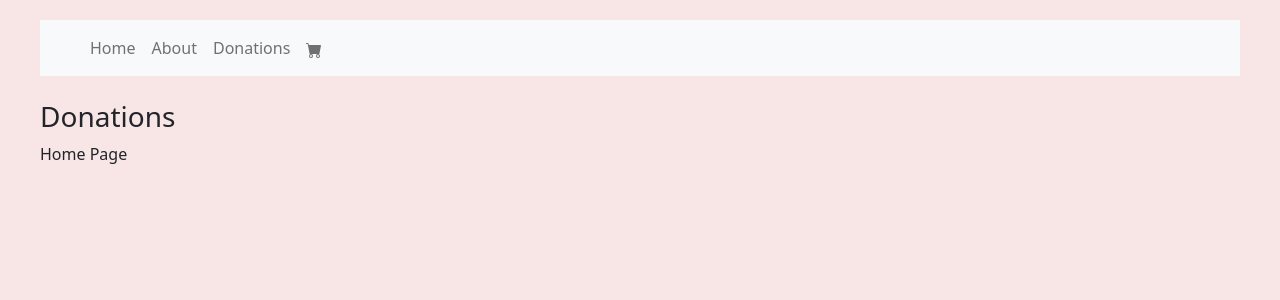
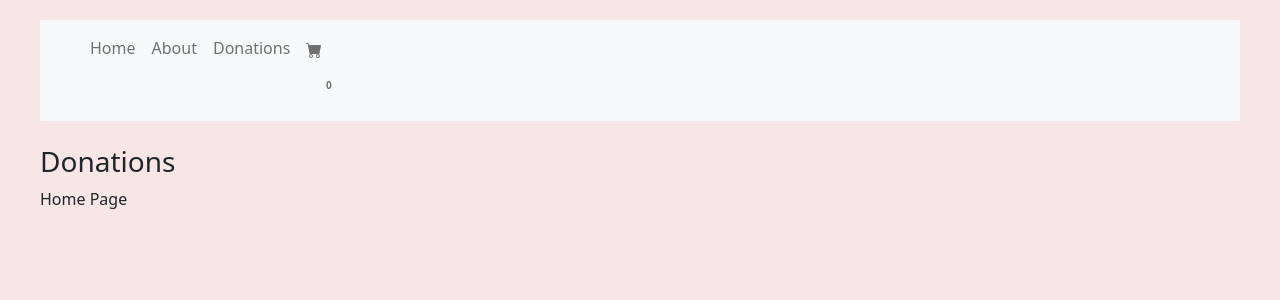
Before and after one commit to dayshajones/dayshas-donations-frontend, a React (Create React App) app: page / in a window 1280 px wide. Shown: the top 300 px of the page. Built offline with nearby package versions, Linux system fonts and the light colour scheme.

Commit message:
added cart count to navbar

```diff
--- a/src/components/CartIcon.js
+++ b/src/components/CartIcon.js
@@ -1,13 +1,27 @@
-import React from 'react'
-import { ReactComponent as ShoppingIcon} from '../assets/shopping-bag.svg'
+import React, { useState, useEffect} from 'react'
+import { connect } from 'react-redux'
 
-const CartIcon = () => {
+const CartIcon = ({ cart }) => {
+
+  const [cartCount, setCartCount] = useState(0)
+
+  useEffect(() => {
+    const count = cart.length;
+    setCartCount(count)
+  }, [cart, cartCount])
+
   return (
       <div className='cart-icon-container'>
-          <ShoppingIcon className='shopping-icon' />
-          <span className='item-count'>0</span>
+            <span className='item-count'>{cartCount}</span>
       </div>
   )
 }
 
-export default CartIcon
+const mapStateToProps = (state) => {
+  return {
+    cart: state.cart,
+
+  }
+}
+
+export default connect(mapStateToProps)(CartIcon)
--- a/src/components/NavigationBar.js
+++ b/src/components/NavigationBar.js
@@ -3,7 +3,7 @@ import Container from 'react-bootstrap/Container';
 import Nav from 'react-bootstrap/Nav';
 import Navbar from 'react-bootstrap/Navbar';
 import { BsFillCartFill } from "react-icons/bs";
-
+import CartIcon from '../components/CartIcon'
 
 export default function NavigationBar() {
   return (
@@ -15,7 +15,7 @@ export default function NavigationBar() {
               <Nav.Link href="/">Home</Nav.Link>
               <Nav.Link href="about">About</Nav.Link>
               <Nav.Link href="donations">Donations</Nav.Link>
-              <Nav.Link href="cart"><BsFillCartFill/></Nav.Link>
+              <Nav.Link href="cart"><BsFillCartFill/><CartIcon/></Nav.Link>
             </Nav>
         </Container>
       </Navbar>
--- a/src/containers/Donationsindex.js
+++ b/src/containers/Donationsindex.js
@@ -23,4 +23,5 @@ const mapStateToProps = (state) => {
   }
 }
 
+
 export default connect(mapStateToProps, { getDonations })(DonationIndex)
```
